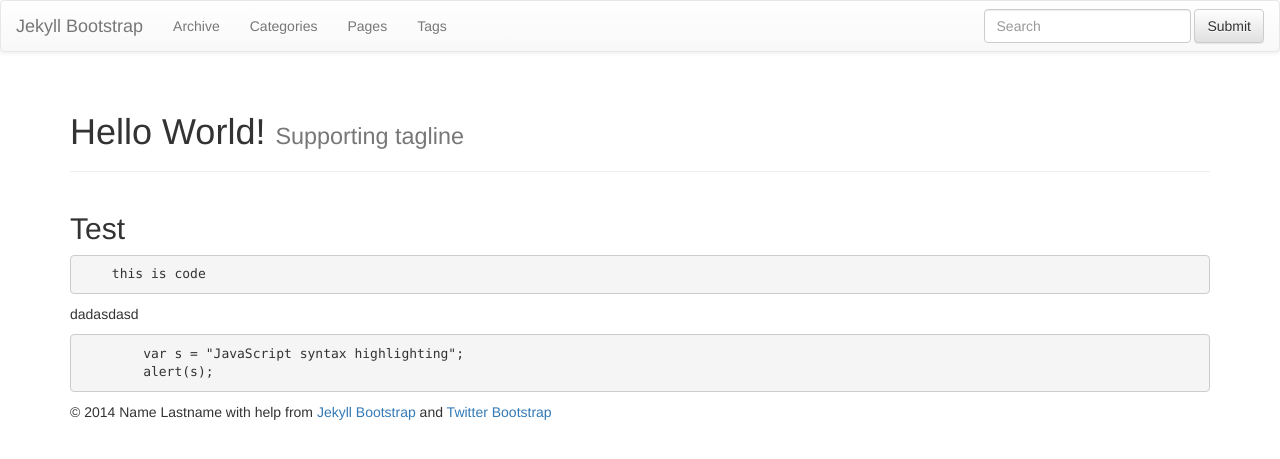
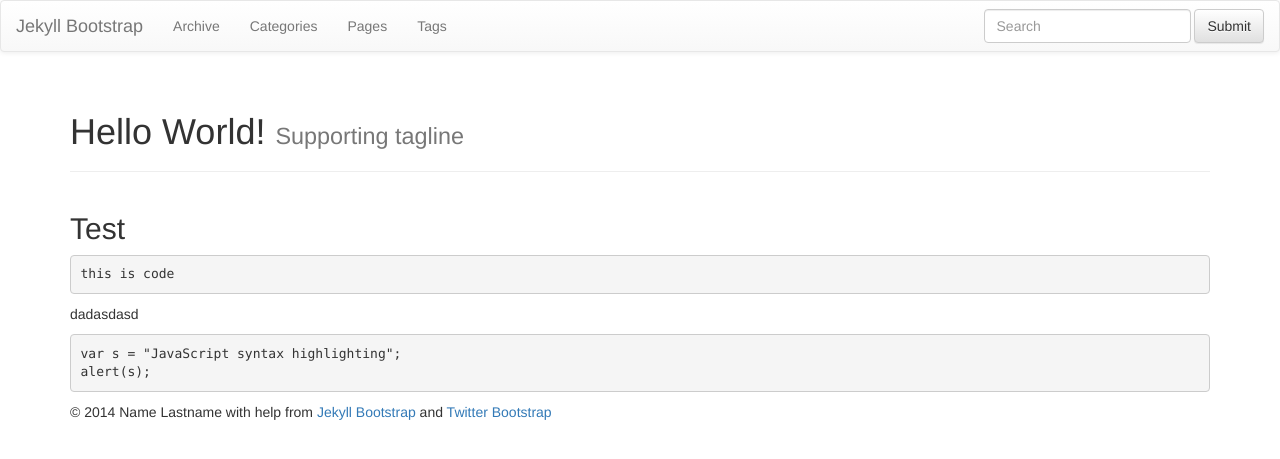
Before and after one commit to faniereynders/Test, a Jekyll site: the page built from _posts/core-samples/2014-10-15-fanie-test.md, in a window 1280 px wide. Shown: the top 459 px of the page. Built offline with Jekyll 4.4.1, drawn with Linux system fonts in a browser that asks for light colours; nearby versions of some CDN libraries; library files that are not in the unit come from our copies.

Commit message:
Update 2014-10-15-fanie-test.md

````diff
--- a/_posts/core-samples/2014-10-15-fanie-test.md
+++ b/_posts/core-samples/2014-10-15-fanie-test.md
@@ -5,11 +5,9 @@ tagline: Supporting tagline
 ---
 ##Test
 
-```
     this is code
-```
+
 dadasdasd
-```javascript
+
 	var s = "JavaScript syntax highlighting";
 	alert(s);
-```
````
